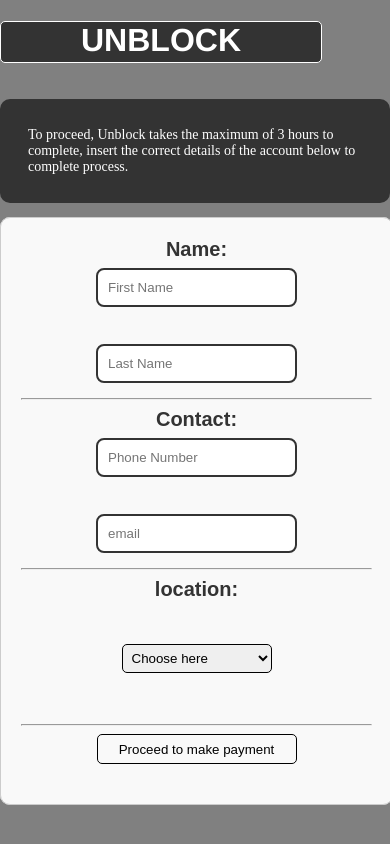
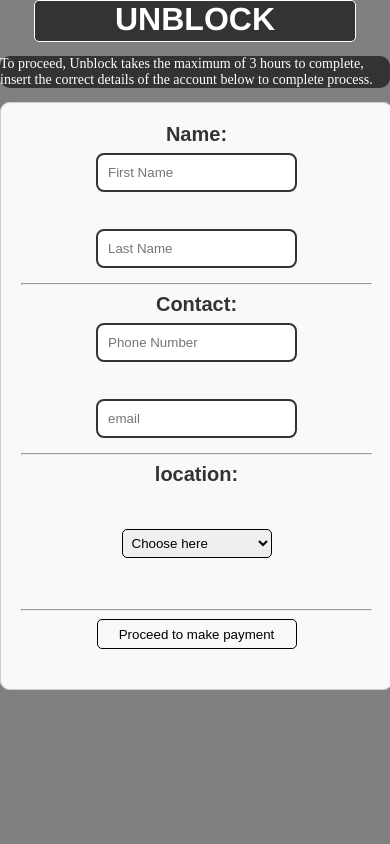
Before and after one commit to accountunblock/gig-reactivation, a plain HTML site: page unblocking.html in a window 390 px wide. Drawn offline with Linux system fonts and the light colour scheme.

Commit message:
Update unblocking.html

```diff
--- a/unblocking.html
+++ b/unblocking.html
@@ -64,6 +64,9 @@
             font-size: 2rem;
             font-family: Helvetica;
             text-align: center;
+            align-items: centre;
+            margin: 0 auto;
+            display: grid;
             border: 1px solid;
             border-radius: 5px;
             width: 10em;
@@ -75,7 +78,6 @@
             background-color: #333;
             color: white;
             text-size: 30px;
-            padding: 2em;
             border: 10x solid;
             border-radius: 10px;
         }
```
